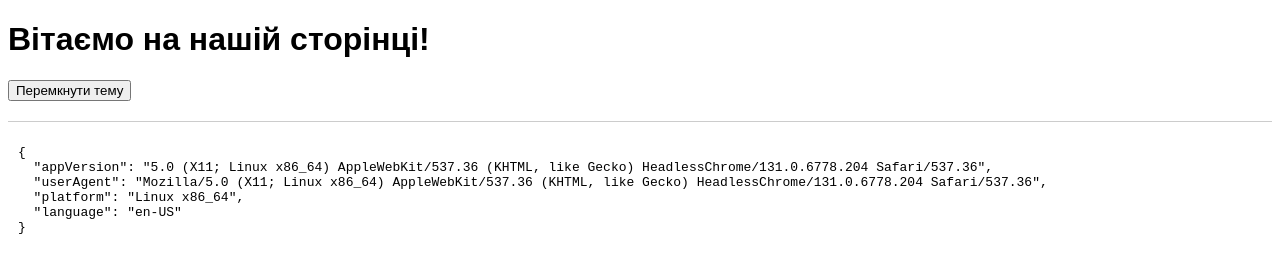
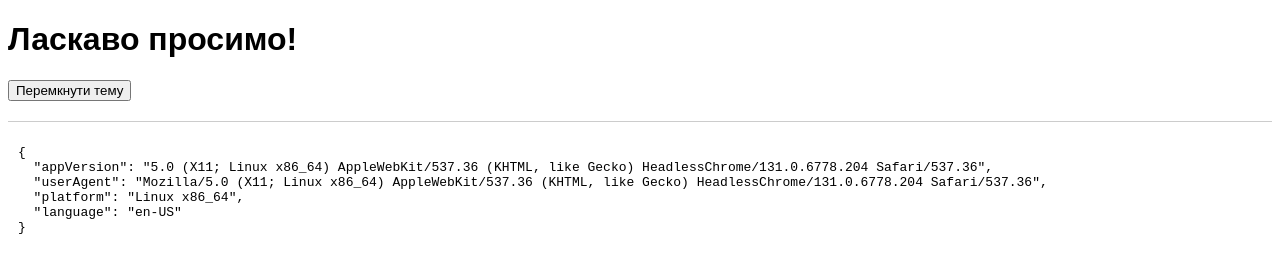
Before and after one commit to anxiety420/lab, a plain HTML site: page index.html in a window 1280 px wide. Drawn offline with Linux system fonts and the light colour scheme; no server answers.

Commit message:
Update index.html

```diff
--- a/index.html
+++ b/index.html
@@ -7,7 +7,7 @@
   <link rel="stylesheet" href="styles.css" />
 </head>
 <body>
-  <h1>Вітаємо на нашій сторінці!</h1>
+  <h1>Ласкаво просимо!</h1>
   <button onclick="toggleTheme()">Перемкнути тему</button>
 
   <div id="comments"></div>
```
